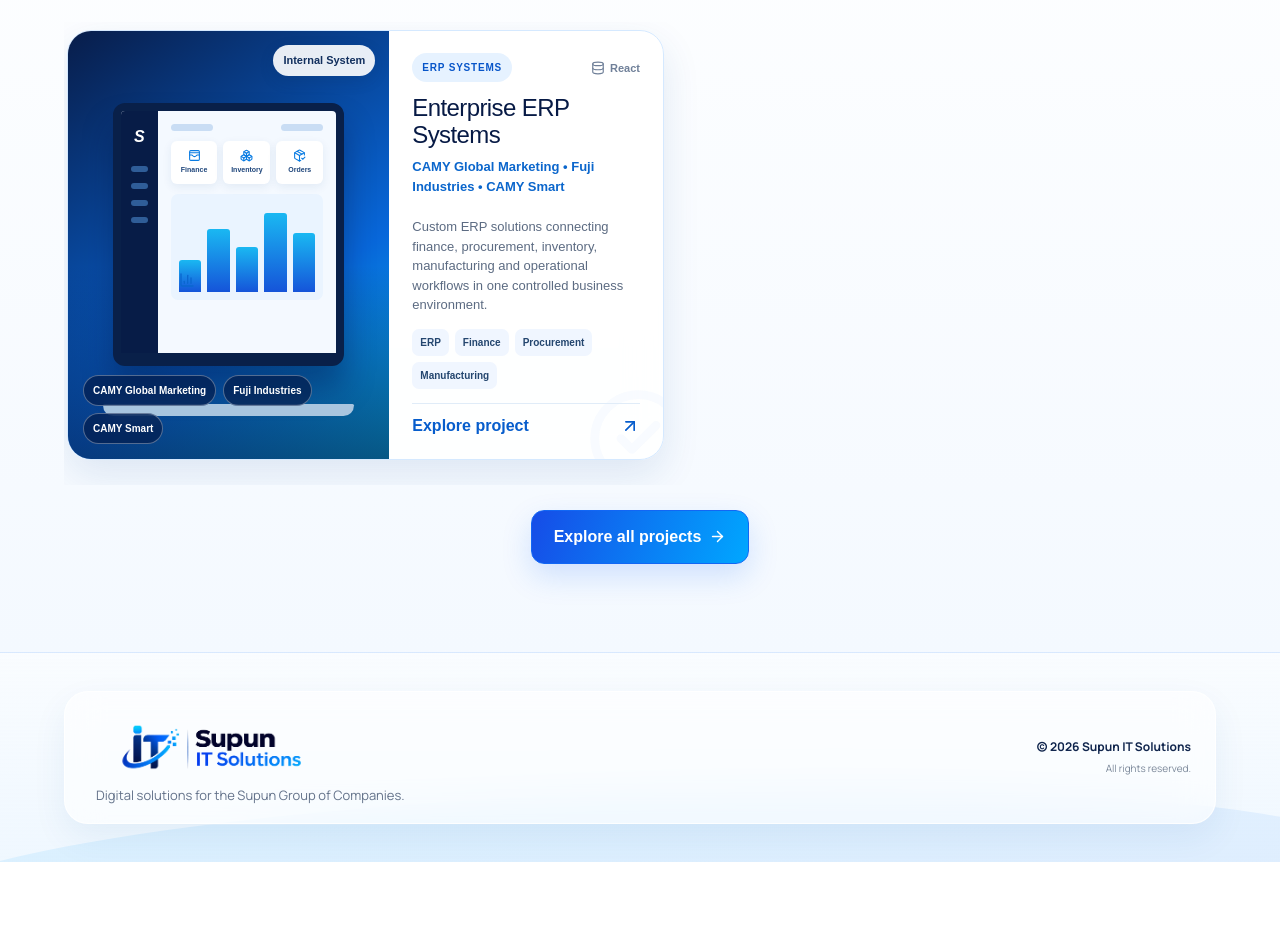
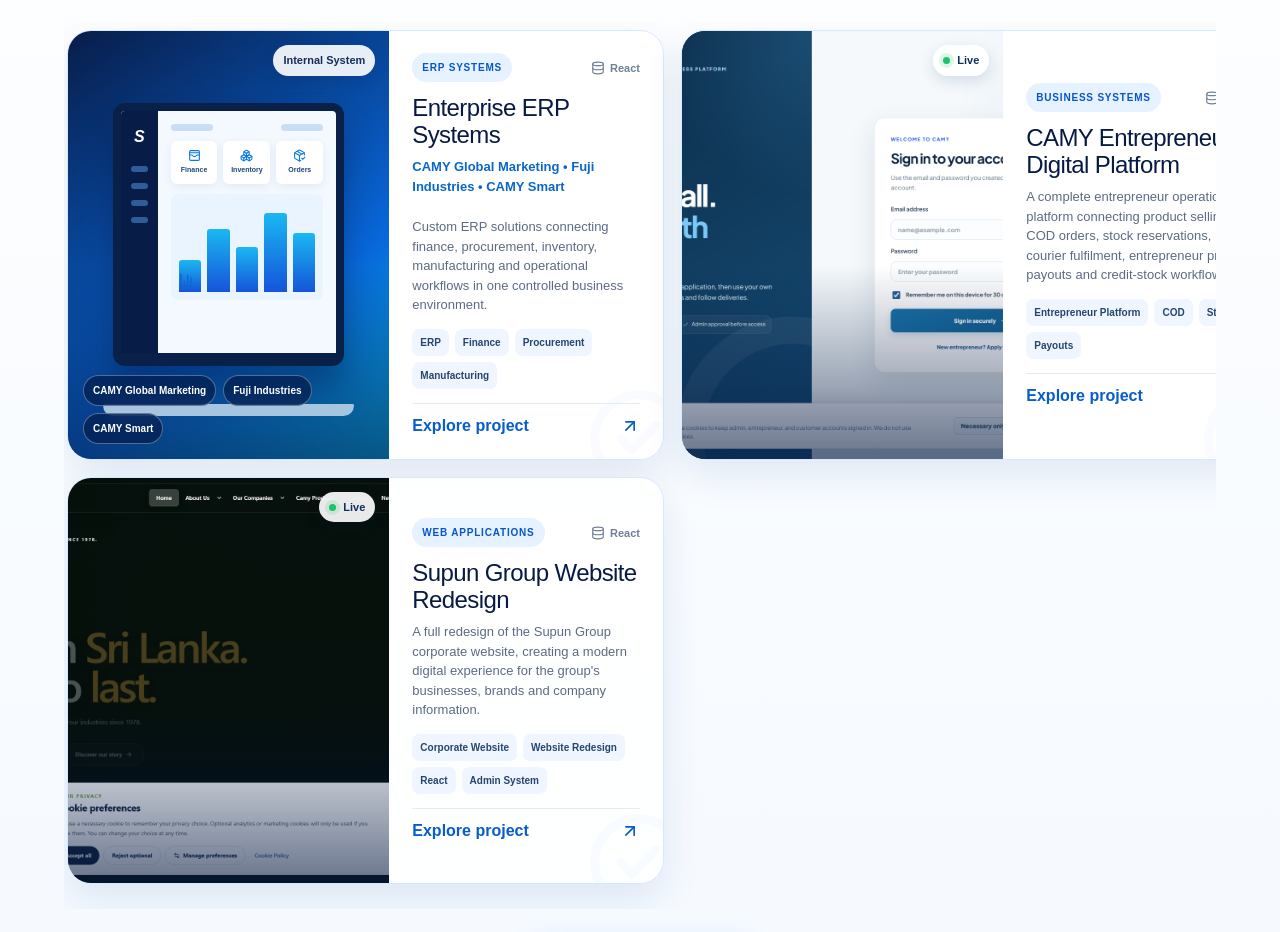
Before and after one commit to anulmethnula/Supun-IT-Solutions-Portfolio, a Next.js app in the folder supun-it-solutions/: page / in a window 1280 px wide. Shown: the part 1860-2792 px from the top of the page. Before the commit the page ends 2722 px from the top, so only its background shows below. Built offline with nearby package versions, Linux system fonts and the light colour scheme.

Commit message:
Refresh project media and featured portfolio data

```diff
--- a/supun-it-solutions/src/data/projects.ts
+++ b/supun-it-solutions/src/data/projects.ts
@@ -9,6 +9,7 @@ export type Project = {
   secondaryCategories?: string[];
   tags: string[];
   image?: string;
+  imageCandidates?: string[];
   imageAlt: string;
   status: ProjectStatus;
   liveUrl?: string;
@@ -34,7 +35,12 @@ export const projects: Project[] = [
     category: "ERP Systems",
     secondaryCategories: ["Business Systems", "Internal Systems"],
     tags: ["ERP", "Finance", "Procurement", "Manufacturing"],
-    imageAlt: "Enterprise ERP workflow interface preview",
+    imageCandidates: [
+      "/images/projects/enterprise_erp_systems_dashboard.png",
+      "/images/projects/covers/enterprise_erp_systems_dashboard.png",
+      "/enterprise_erp_systems_dashboard.png",
+    ],
+    imageAlt: "Enterprise ERP Systems dashboard cover",
     status: "Internal System",
     technologies: ["React", "TypeScript", "Node.js", "MySQL"],
     features: ["Supplier and purchase management", "Approval controls", "GRN and batch stock", "General ledger integration", "Role-based access"],
@@ -55,7 +61,13 @@ export const projects: Project[] = [
     secondaryCategories: ["Web Applications", "E-Commerce"],
     tags: ["Entrepreneur Platform", "COD", "Stock", "Payouts"],
     image: "/images/projects/camy/camy-market.png",
-    imageAlt: "CAMY Market live digital platform",
+    imageCandidates: [
+      "/images/projects/camy_entrepreneurs_digital_platform.png",
+      "/images/projects/covers/camy_entrepreneurs_digital_platform.png",
+      "/camy_entrepreneurs_digital_platform.png",
+      "/images/projects/camy/camy-market.png",
+    ],
+    imageAlt: "CAMY Entrepreneurs Digital Platform cover",
     status: "Live",
     liveUrl: "https://camymarket.com/",
     liveLabel: "View Live",
@@ -65,16 +77,23 @@ export const projects: Project[] = [
     solution: "An end-to-end commerce and operations platform linking entrepreneur activity to inventory, fulfilment, payouts and administration.",
     impact: "Simplifies the full entrepreneur sales journey and gives administrators clearer control over daily operations.",
     businessArea: "Entrepreneur commerce and fulfilment",
+    featured: true,
     tone: "camy",
   },
   {
     id: "supun-group-redesign",
-    title: "Supun Group of Companies Website Redesign",
+    title: "Supun Group Website Redesign",
     description: "A full redesign of the Supun Group corporate website, creating a modern digital experience for the group's businesses, brands and company information.",
     category: "Web Applications",
     tags: ["Corporate Website", "Website Redesign", "React", "Admin System"],
     image: "/images/projects/supun-group/supun-group.png",
-    imageAlt: "Redesigned Supun Group of Companies website",
+    imageCandidates: [
+      "/images/projects/supun_group_website_redesign_cover.png",
+      "/images/projects/covers/supun_group_website_redesign_cover.png",
+      "/supun_group_website_redesign_cover.png",
+      "/images/projects/supun-group/supun-group.png",
+    ],
+    imageAlt: "Supun Group website redesign cover",
     status: "Live",
     liveUrl: "https://supuncompanies.com/",
     liveLabel: "Visit Website",
@@ -84,6 +103,7 @@ export const projects: Project[] = [
     solution: "A responsive component-based redesign with optimized media and an administration layer for maintaining company information.",
     impact: "Strengthens the group's digital identity and makes its diverse portfolio easier to explore across devices.",
     businessArea: "Corporate communications",
+    featured: true,
     tone: "corporate",
   },
   {
@@ -93,8 +113,12 @@ export const projects: Project[] = [
     category: "Business Systems",
     secondaryCategories: ["Mobile Applications", "Internal Systems"],
     tags: ["QR Feedback", "Hospitality", "Firebase", "Web & Mobile"],
-    image: "/images/projects/feedback/hospitality.png",
-    imageAlt: "Hospitality setting used by the guest feedback platform",
+    imageCandidates: [
+      "/images/projects/guest_feedback_management_system.png",
+      "/images/projects/covers/guest_feedback_management_system.png",
+      "/guest_feedback_management_system.png",
+    ],
+    imageAlt: "Guest Feedback Management System cover",
     status: "Internal System",
     technologies: ["React", "Firebase", "Capacitor"],
     features: ["QR access by location or zone", "Structured multi-step forms", "Secure management area", "Firebase Authentication", "Email notifications", "Android and iOS support"],
@@ -111,7 +135,12 @@ export const projects: Project[] = [
     category: "ERP Systems",
     secondaryCategories: ["Internal Systems"],
     tags: ["ERP", "Manufacturing", "Finance", "Inventory"],
-    imageAlt: "AeroSoft360 controlled ERP workflow preview",
+    imageCandidates: [
+      "/images/projects/aerosoft360_erp_dashboard_hero.png",
+      "/images/projects/covers/aerosoft360_erp_dashboard_hero.png",
+      "/aerosoft360_erp_dashboard_hero.png",
+    ],
+    imageAlt: "AeroSoft360 ERP dashboard cover",
     status: "Internal System",
     technologies: ["React", "Node.js", "MySQL", "REST API"],
     features: ["Purchase management", "Approval workflow", "GRN", "Raw material batches", "Inventory and finance", "Role-based access"],
```
